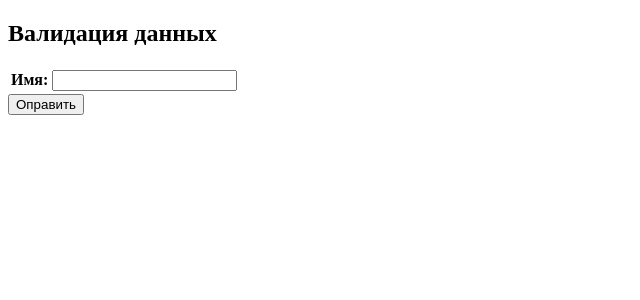
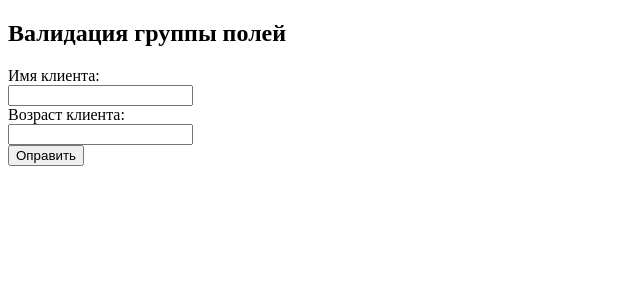
Before and after one commit to Achilles-1971/desktop-tutorial, a Django app: page / in a window 1280 px wide. Shown: the top 300 px of the page, without its empty margins (0-640 px from the left). Run offline with Django 3.2, Linux system fonts and the light colour scheme.

Commit message:
LZ9_18:21_9

```diff
--- a/web_1/hello/WEB1/forms.py
+++ b/web_1/hello/WEB1/forms.py
@@ -1,3 +1,4 @@
 from django import forms
 class UserForm(forms.Form):
-    name = forms.CharField(label="Имя")
+    name = forms.CharField(label="Имя клиента")
+    age = forms.IntegerField(label="Возраст клиента")
--- a/web_1/hello/WEB1/views.py
+++ b/web_1/hello/WEB1/views.py
@@ -4,16 +4,13 @@ from django.template.response import TemplateResponse
 from django.http import *
 from WEB1.forms import UserForm
 def index(request):
+    userform = UserForm()
     if request.method == "POST":
         userform = UserForm(request.POST)
         if userform.is_valid():
             name = userform.cleaned_data["name"]
             return HttpResponse("<h2>Имя введено коррректно – {0}</h2>".format(name))
-        else:
-            return HttpResponse("Ошибка ввода данных")
-    else:
-        userform = UserForm()
-        return render(request, "WEB1/index.html", {"form": userform})
+    return render(request, "WEB1/index.html", {"form": userform})
 def about(request):
     return HttpResponse("About")
 def contact(request):
--- a/web_1/hello/templates/WEB1/index.html
+++ b/web_1/hello/templates/WEB1/index.html
@@ -1,16 +1,20 @@
 <!DOCTYPE html>
 <html lang="en">
 <head>
-<meta charset="UTF-8">
+<meta charset="utf-8">
 <title>Форма Django!</title>
 </head>
 <body>
-<h2>Валидация данных</h2>
+<h2>Валидация группы полей</h2>
 <form method="POST" novalidate>
 {% csrf_token %}
-<table>
-{{ form.as_table }}
-</table>
+<div class="form-group">
+{% for field in form %}
+<div>{{field.label_tag}}</div>
+<div>{{field}}</div>
+<div class="error">{{field.errors}}</div>
+{% endfor %}
+</div>
 <input type="submit" value="Оправить" >
 </form>
 </body>
```
